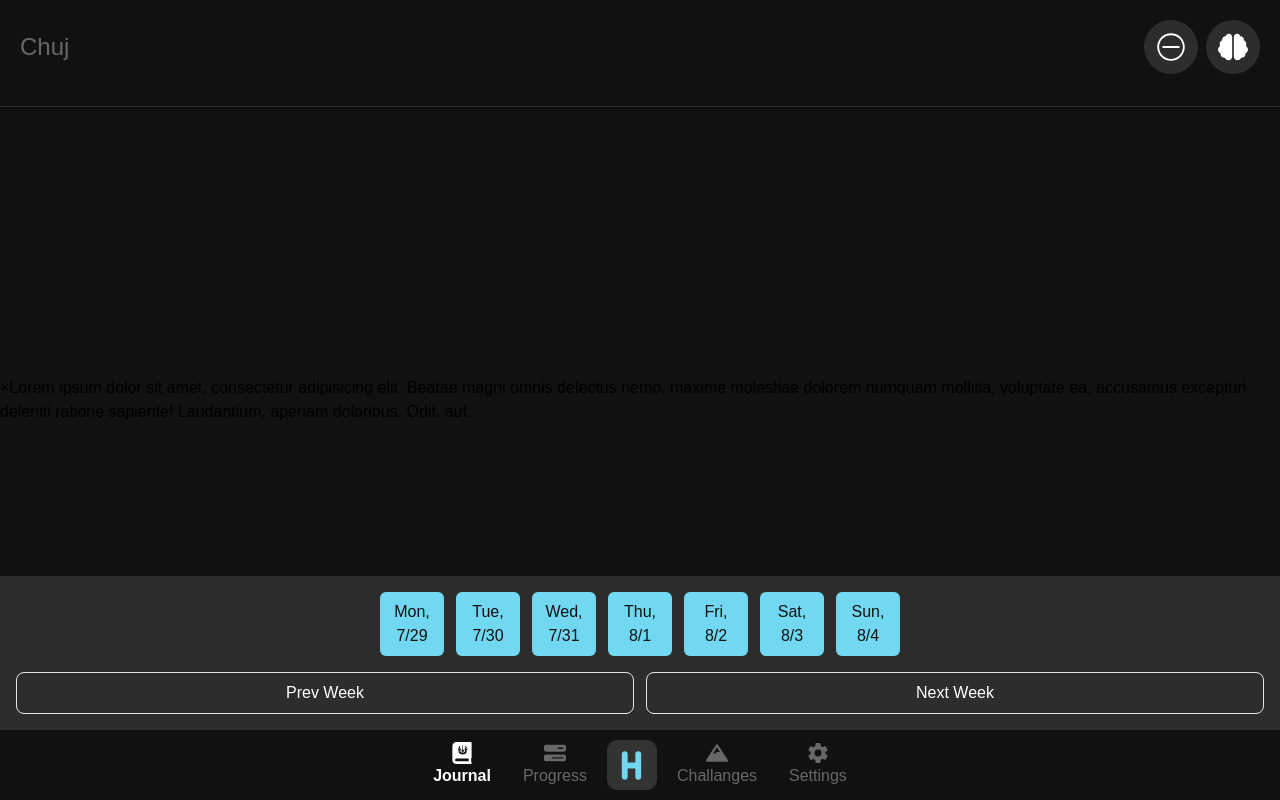
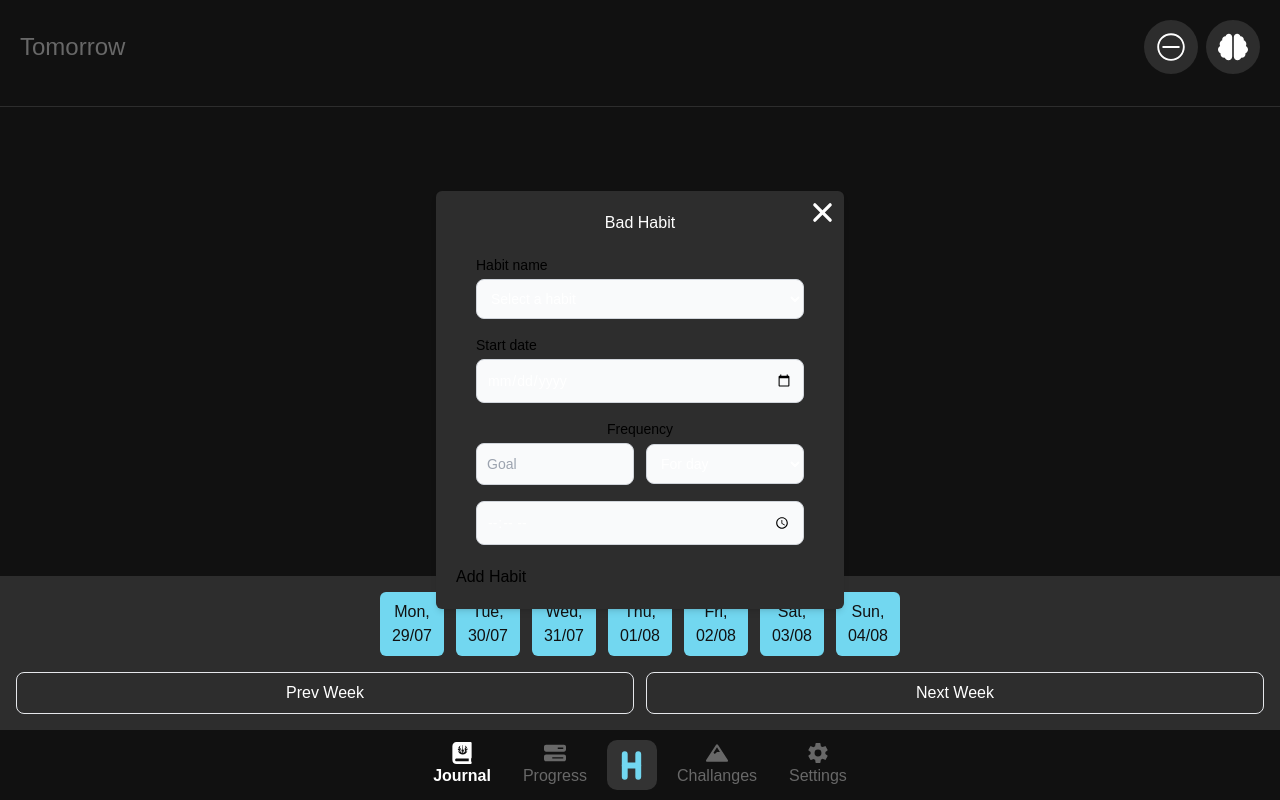
Before and after one commit to rvabka/habitTracker, a React (Vite) app: page / in a window 1280 px wide. Both pictures are taken after a click on the button 1171 px from the left and 47 px from the top of the page. Built offline with nearby package versions, Linux system fonts and the light colour scheme; a web font is replaced by a local one.

Commit message:
added callendar component, and input handler component

```diff
--- a/package.json
+++ b/package.json
@@ -22,13 +22,15 @@
     "react-dom": "^18.3.1",
     "react-icons": "^5.2.1",
     "react-router-dom": "^6.25.1",
-    "reactjs-popup": "^2.0.6"
+    "reactjs-popup": "^2.0.6",
+    "uuid": "^10.0.0"
   },
   "devDependencies": {
     "@types/react": "^18.3.3",
     "@types/react-calendar": "^4.1.0",
     "@types/react-dom": "^18.3.0",
     "@types/react-modal": "^3.16.3",
+    "@types/uuid": "^10.0.0",
     "@typescript-eslint/eslint-plugin": "^7.15.0",
     "@typescript-eslint/parser": "^7.15.0",
     "@vitejs/plugin-react": "^4.3.1",
--- a/src/App.tsx
+++ b/src/App.tsx
@@ -6,7 +6,7 @@ import Journal from "./components/Journal/Journal";
 import Progress from "./components/Progress";
 import Challanges from "./components/Challanges";
 import Settings from "./components/Settings";
-import { HabitProvider } from "./components/context/habitContext";
+import { HabitProvider } from "./components/context/HabitContext";
 
 function App() {
   return (
--- a/src/components/Journal/BadHabbit.tsx
+++ /dev/null
@@ -1,30 +0,0 @@
-import { useState } from "react";
-import Popup from "reactjs-popup";
-import { GoNoEntry } from "react-icons/go";
-
-export default function BadHabbit() {
-  const [open, setOpen] = useState<boolean>(false);
-  const closeModal = () => setOpen(false);
-  return (
-    <div>
-      <button
-        type="button"
-        className="flex flex-col items-center justify-center rounded-full bg-second p-3 text-white transition duration-200 hover:scale-105 hover:text-babyBlue"
-        onClick={() => setOpen((o) => !o)}
-      >
-        <GoNoEntry size={30} />
-      </button>
-      <Popup open={open} closeOnDocumentClick onClose={closeModal}>
-        <div className="">
-          <a className="" onClick={closeModal}>
-            &times;
-          </a>
-          Lorem ipsum dolor sit amet, consectetur adipisicing elit. Beatae magni
-          omnis delectus nemo, maxime molestiae dolorem numquam mollitia,
-          voluptate ea, accusamus excepturi deleniti ratione sapiente!
-          Laudantium, aperiam doloribus. Odit, aut.
-        </div>
-      </Popup>
-    </div>
-  );
-}
--- /dev/null
+++ b/src/components/Journal/BadHabit.tsx
@@ -0,0 +1,179 @@
+import { useContext, useState } from "react";
+import { motion } from "framer-motion";
+import { GoNoEntry } from "react-icons/go";
+import { IoClose } from "react-icons/io5";
+import Popup from "reactjs-popup";
+import { badHabit } from "./habitOptions";
+import { v4 as uuidv4 } from "uuid";
+import { HabitContext } from "../context/HabitContext";
+import { Habit } from "../context/types";
+
+export default function BadHabit() {
+  const [open, setOpen] = useState<boolean>(false);
+  const [formState, setFormState] = useState<Omit<Habit, "id">>({
+    name: "",
+    date: "",
+    goal: "",
+    reminder: "",
+    repeat: "",
+  });
+  console.log(formState);
+  const closeModal = () => {
+    setOpen(false);
+    setFormState({
+      name: "",
+      date: "",
+      goal: "",
+      reminder: "",
+      repeat: "",
+    });
+  };
+
+  const habitContext = useContext(HabitContext);
+  if (!habitContext) {
+    throw new Error("HabitContext must be used within a HabitProvider");
+  }
+
+  const { dispatch } = habitContext;
+
+  const handleInputChange = (e: React.ChangeEvent<HTMLInputElement>) => {
+    const { name, value } = e.target;
+    setFormState((prevState) => ({
+      ...prevState,
+      [name as keyof Omit<Habit, "id">]: value,
+    }));
+  };
+
+  const handleSelectChange = (e: React.ChangeEvent<HTMLSelectElement>) => {
+    const { name, value } = e.target;
+
+    if (name === "goalUnit") {
+      // Łączenie liczby z jednostką
+      // eslint-disable-next-line @typescript-eslint/no-unused-vars
+      const [currentGoalValue, currentGoalUnit] = formState.goal.split(" ");
+      setFormState((prevState) => ({
+        ...prevState,
+        goal: `${currentGoalValue || "0"} ${value}`,
+      }));
+    } else {
+      setFormState((prevState) => ({
+        ...prevState,
+        [name as keyof Omit<Habit, "id">]: value,
+      }));
+    }
+  };
+
+  const addHabit = () => {
+    const newHabit: Habit = {
+      id: uuidv4(),
+      ...formState,
+    };
+
+    dispatch({ type: "ADD_HABIT", payload: newHabit });
+
+    // Resetuje pola formularza
+    setFormState({
+      name: "",
+      date: "",
+      goal: "",
+      reminder: "",
+      repeat: "",
+    });
+  };
+
+  return (
+    <div>
+      <button
+        type="button"
+        className="flex flex-col items-center justify-center rounded-full bg-second p-3 text-white transition duration-200 hover:scale-105 hover:text-babyBlue"
+        onClick={() => setOpen((o) => !o)}
+      >
+        <GoNoEntry size={30} />
+      </button>
+      <Popup open={open} closeOnDocumentClick onClose={closeModal}>
+        <div className="main relative rounded-md bg-second p-5 shadow-md">
+          <h1 className="text-center text-white">Bad Habit</h1>
+          <motion.button
+            className="pointer absolute right-1 top-1 text-white"
+            onClick={closeModal}
+            initial={{ rotate: 0 }}
+            whileHover={{ rotate: 180 }}
+            transition={{ duration: 0.5 }}
+          >
+            <IoClose size={35} />
+          </motion.button>
+          <div className="flex flex-col gap-y-4 p-5">
+            <label className="-mb-[0.75rem] block text-sm font-medium dark:text-white">
+              Habit name
+            </label>
+            <select
+              name="name"
+              className="block w-full rounded-lg border border-gray-300 bg-gray-50 p-2.5 text-sm text-white focus:border-babyBlue focus:ring-babyBlue dark:border-gray-600 dark:bg-first dark:text-white dark:placeholder-second dark:focus:border-babyBlue"
+              value={formState.name}
+              onChange={handleSelectChange}
+            >
+              <option value="" disabled>
+                Select a habit
+              </option>
+              {badHabit.map((option) => (
+                <option key={option} value={option}>
+                  {option}
+                </option>
+              ))}
+            </select>
+            <label className="-mb-[0.75rem] block text-sm font-medium dark:text-white">
+              Start date
+            </label>
+            <input
+              type="date"
+              name="date"
+              className="block w-full rounded-lg border border-gray-300 bg-gray-50 p-2.5 text-sm text-white focus:border-babyBlue focus:ring-babyBlue dark:border-gray-600 dark:bg-first dark:text-white dark:placeholder-white dark:focus:border-babyBlue"
+              placeholder="Start date"
+              value={formState.date}
+              onChange={handleInputChange}
+            />
+            <div className="flex flex-col items-center justify-center gap-3">
+              <div>
+                <label className="-mb-[0.5rem] block text-sm font-medium dark:text-white">
+                  Frequency
+                </label>
+              </div>
+              <div className="flex w-full items-center justify-center gap-3">
+                <input
+                  className="block w-1/2 rounded-lg border border-gray-300 bg-gray-50 p-2.5 text-sm text-white focus:border-babyBlue focus:ring-babyBlue dark:border-gray-600 dark:bg-first dark:text-white dark:placeholder-white dark:focus:border-babyBlue"
+                  type="number"
+                  name="goal"
+                  placeholder="Goal"
+                  value={formState.goal.split(" ")[0] || ""}
+                  onChange={handleInputChange}
+                />
+                <select
+                  className="block w-1/2 rounded-lg border border-gray-300 bg-gray-50 p-2.5 text-sm text-white focus:border-babyBlue focus:ring-babyBlue dark:border-gray-600 dark:bg-first dark:text-white dark:placeholder-white dark:focus:border-babyBlue"
+                  name="goalUnit"
+                  value={formState.goal.split(" ")[1] || ""}
+                  onChange={handleSelectChange}
+                >
+                  <option value="For day" disabled>
+                    How often?
+                  </option>
+                  <option value="For day">For day</option>
+                  <option value="For month">For month</option>
+                  <option value="For year">For year</option>
+                </select>
+              </div>
+            </div>
+            <input
+              type="time"
+              name="time"
+              className="block w-full rounded-lg border border-gray-300 bg-gray-50 p-2.5 text-sm text-white focus:border-babyBlue focus:ring-babyBlue dark:border-gray-600 dark:bg-first dark:text-white dark:placeholder-white dark:focus:border-babyBlue"
+              placeholder="Time"
+              value={formState.reminder}
+              onChange={handleInputChange}
+            />
+          </div>
+          <button onClick={addHabit}>Add Habit</button>
+        </div>
+      </Popup>
+    </div>
+  );
+}
--- a/src/components/Journal/Journal.tsx
+++ b/src/components/Journal/Journal.tsx
@@ -1,27 +1,61 @@
 import { useLocation } from "react-router-dom";
-import BadHabbit from "./BadHabbit";
-import GoodHabbit from "./GoodHabbit";
+import BadHabbit from "./BadHabit";
+import GoodHabbit from "./GoodHabit";
 import WeekCalendar from "./WeekCalendar";
 
 export default function Journal() {
   const location = useLocation();
   const searchParams = new URLSearchParams(location.search);
-  const myParam = searchParams.get("date");
-  console.log(myParam);
+  const myParam = searchParams.get("date") || "";
+
+  function getStringFromDate(): string | undefined {
+    switch (calculateCurrentDate()) {
+      case "0":
+        return "Tomorrow";
+      case "-1":
+        return "Today";
+      case "-2":
+        return "Yesterday";
+      case "-3":
+        return "Day before yesterday";
+      default:
+        return calculateCurrentDate();
+    }
+  }
+
+  function formatDate(date: Date): string {
+    const options: Intl.DateTimeFormatOptions = {
+      day: "numeric",
+      month: "long",
+      year: "numeric",
+    };
+    return date.toLocaleDateString("en-GB", options);
+  }
 
   function calculateCurrentDate(): string {
-    const currDay = new Date();
-    currDay.getDay();
-    currDay.toLocaleDateString();
-    // console.log(currDay)
-    // currDay.split(".");
-    return "Chuj";
+    const currentDate: Date = new Date();
+    const callendarDate: Date | string =
+      myParam != "" ? new Date(myParam) : currentDate;
+    const stripedCallendarDate: Date =
+      callendarDate instanceof Date ? callendarDate : currentDate;
+
+    const time1: number = currentDate.getTime();
+    const time2: number = stripedCallendarDate.getTime();
+
+    const timeDifference: number = time2 - time1;
+    const millisecondsInOneDay: number = 24 * 60 * 60 * 1000;
+    const dayDifference: string = Math.round(
+      timeDifference / millisecondsInOneDay,
+    ).toString();
+    return parseInt(dayDifference) >= -3 && parseInt(dayDifference) <= 0
+      ? dayDifference
+      : formatDate(stripedCallendarDate);
   }
 
   return (
     <div className="relative h-screen">
       <div className="flex w-screen items-center justify-between border-b-[0.1rem] border-b-second p-5 pb-8">
-        <h1 className="text-2xl">{calculateCurrentDate()}</h1>
+        <h1 className="text-2xl">{getStringFromDate()}</h1>
         <div className="flex gap-2">
           <BadHabbit />
           <GoodHabbit />
--- a/src/components/Journal/WeekCalendar.tsx
+++ b/src/components/Journal/WeekCalendar.tsx
@@ -40,7 +40,7 @@ export default function WeekCalendar() {
 
   const handleClick = (day: Date) => {
     const newPrams = new URLSearchParams();
-    newPrams.append("date", day.toString());
+    newPrams.append("date", day.toDateString());
     setSearchParams(newPrams);
   };
 
@@ -51,11 +51,11 @@ export default function WeekCalendar() {
           <button
             onClick={() => handleClick(day)}
             key={index}
-            className="day flex size-16 cursor-pointer flex-col items-center justify-center rounded-md bg-babyBlue p-2 text-center text-first transition duration-200 hover:scale-105 sm:size-12"
+            className="day flex size-16 cursor-pointer items-center justify-center rounded-md bg-babyBlue p-2 text-center text-first transition duration-200 hover:scale-105 sm:size-12"
           >
-            {day.toLocaleDateString("en-US", {
+            {day.toLocaleDateString("en-GB", {
+              day: "numeric",
               weekday: "short",
-              day: "numeric",
               month: "numeric",
             })}
           </button>
--- /dev/null
+++ b/src/components/Journal/habitOptions.ts
@@ -0,0 +1,14 @@
+export const badHabit = [
+  "Limit shopping",
+  "Reduce nail-biting",
+  "Limit masturbation",
+  "Limit sitting",
+  "Stop skipping meals",
+  "Go to bed earlier",
+  "Quit smoking",
+  "Quit drinking",
+  "Limit unhealthy eating",
+  "Limit overeating",
+  "Limit screen time",
+  "Limit gaming",
+];
--- a/src/components/context/types.ts
+++ b/src/components/context/types.ts
@@ -3,8 +3,8 @@ export interface Habit {
   id: string;
   name: string;
   date: string;
-  goal: number;
-  time: string;
+  goal: string;
+  reminder: string;
   repeat: string;
 }
 
```
Also changed, not shown: src/components/Journal/GoodHabit.tsx (renamed from src/components/Journal/GoodHabbit.tsx), 1 other file (tests, documents, lock files or other folders).
